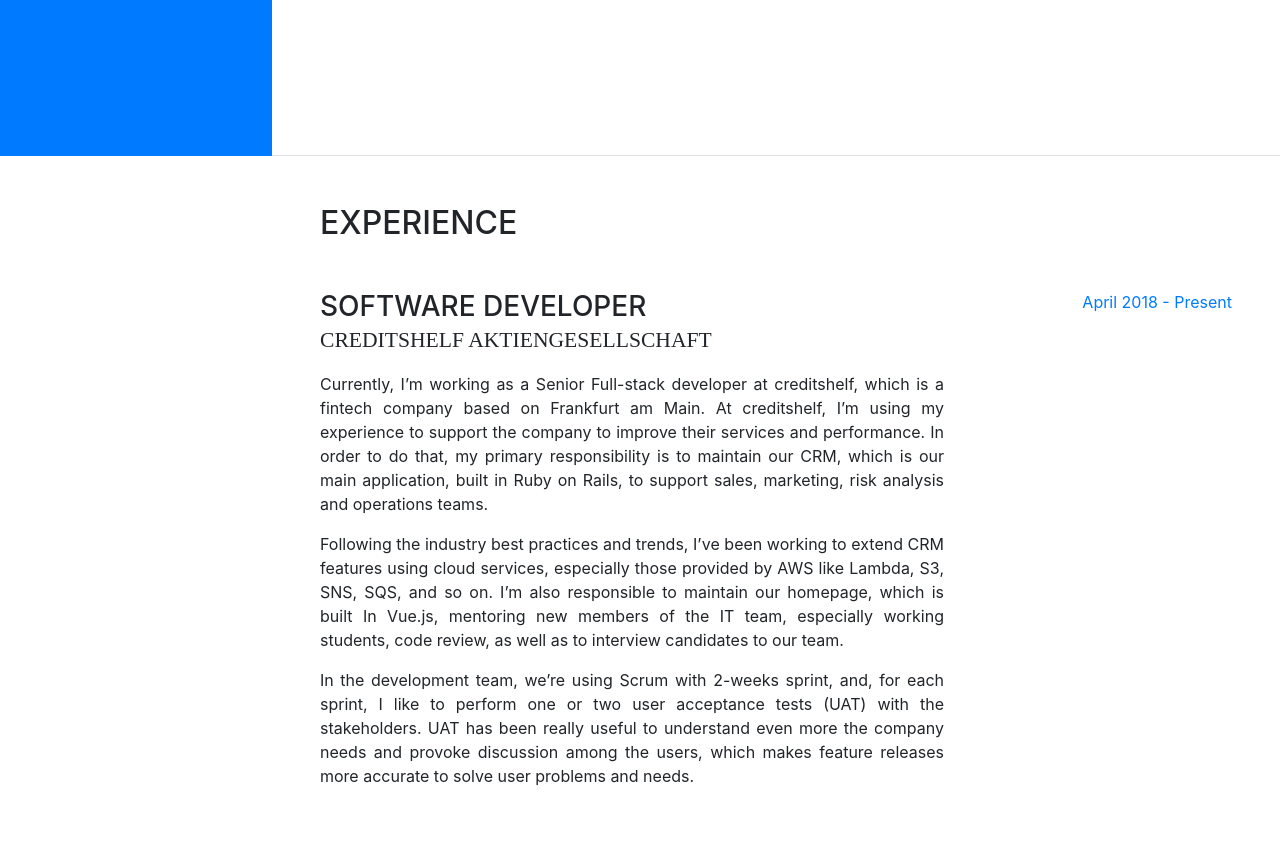
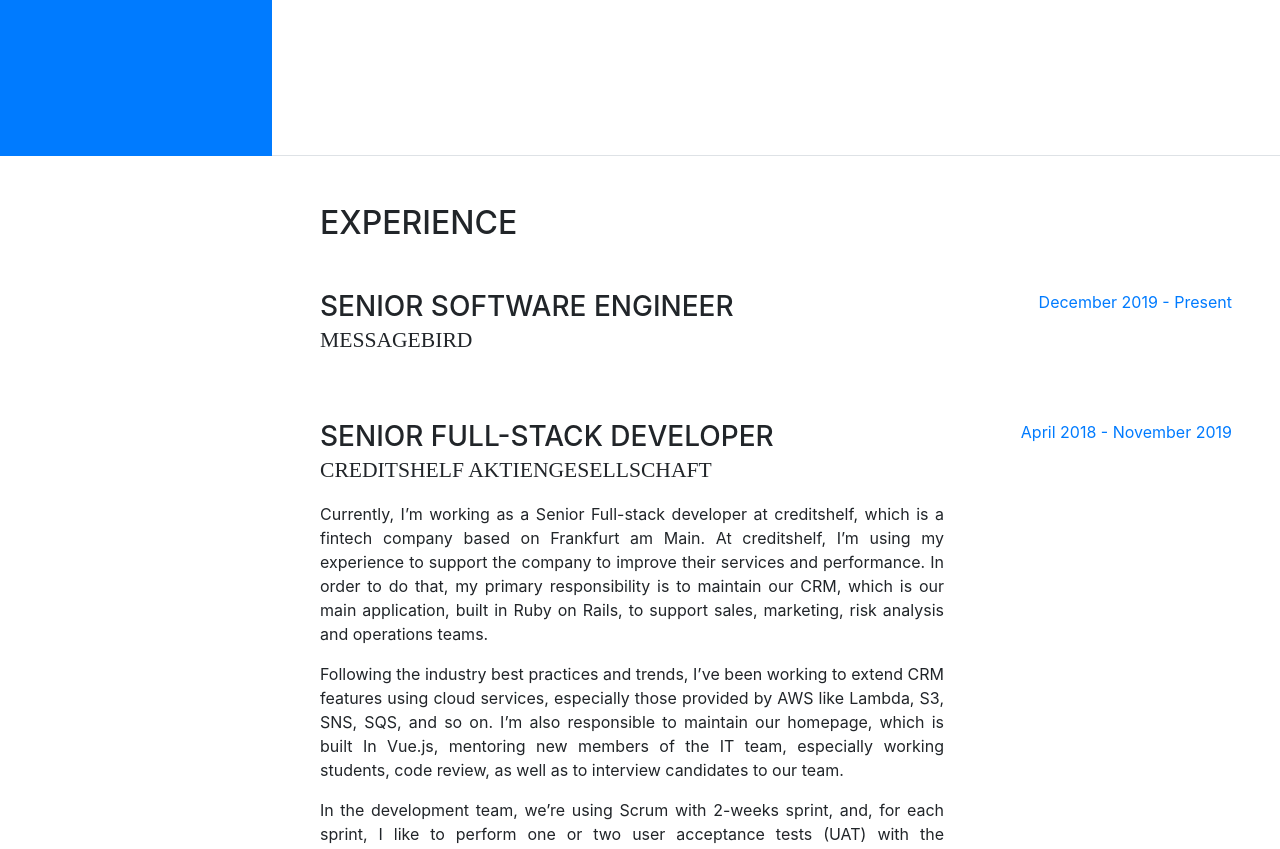
Before and after one commit to jalerson/jalerson.github.io, a website with bundled scripts: page index.html in a window 1280 px wide. Shown: the part 644-1493 px from the top of the page. Built offline with nearby package versions, Linux system fonts and the light colour scheme; a web font is replaced by a local one.

Commit message:
Update roles

```diff
--- a/index.html
+++ b/index.html
@@ -65,10 +65,10 @@
             <span class="text-primary">Lima</span>
           </h1>
           <div class="subheading mb-4">
-            Full-Stack Developer at creditshelf Aktiengesellschaft
+            Senior Software Engineer at MessageBird
           </div>
           <p>
-            Experienced Senior Rails Developer with 10+ years of web applications development, agile methodologies
+            Senior Software Engineer with 10+ years of web applications development, agile methodologies
             and test-driven development.
           </p>
           <ul>
@@ -149,7 +149,17 @@
 
           <div class="resume-item d-flex flex-column flex-md-row mb-5">
             <div class="resume-content mr-auto">
-              <h3 class="mb-0">Software Developer</h3>
+              <h3 class="mb-0">Senior Software Engineer</h3>
+              <div class="subheading mb-3">MessageBird</div>
+            </div>
+            <div class="resume-date text-md-right">
+              <span class="text-primary">December 2019 - Present</span>
+            </div>
+          </div>
+
+          <div class="resume-item d-flex flex-column flex-md-row mb-5">
+            <div class="resume-content mr-auto">
+              <h3 class="mb-0">Senior Full-stack Developer</h3>
               <div class="subheading mb-3">creditshelf Aktiengesellschaft</div>
               <p>
                 Currently, I’m working as a Senior Full-stack developer at creditshelf, which is a fintech company based
@@ -170,7 +180,7 @@
               </p>
             </div>
             <div class="resume-date text-md-right">
-              <span class="text-primary">April 2018 - Present</span>
+              <span class="text-primary">April 2018 - November 2019</span>
             </div>
           </div>
 
```
